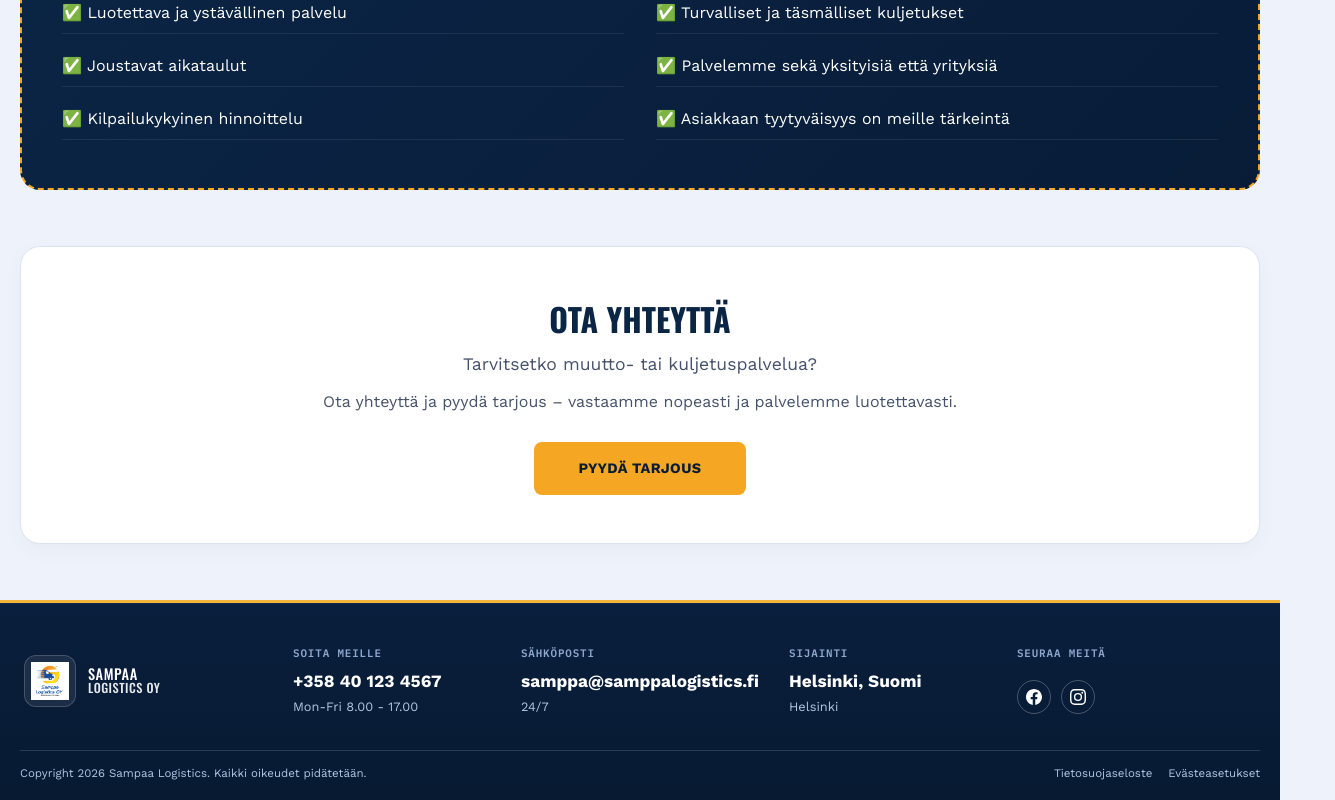
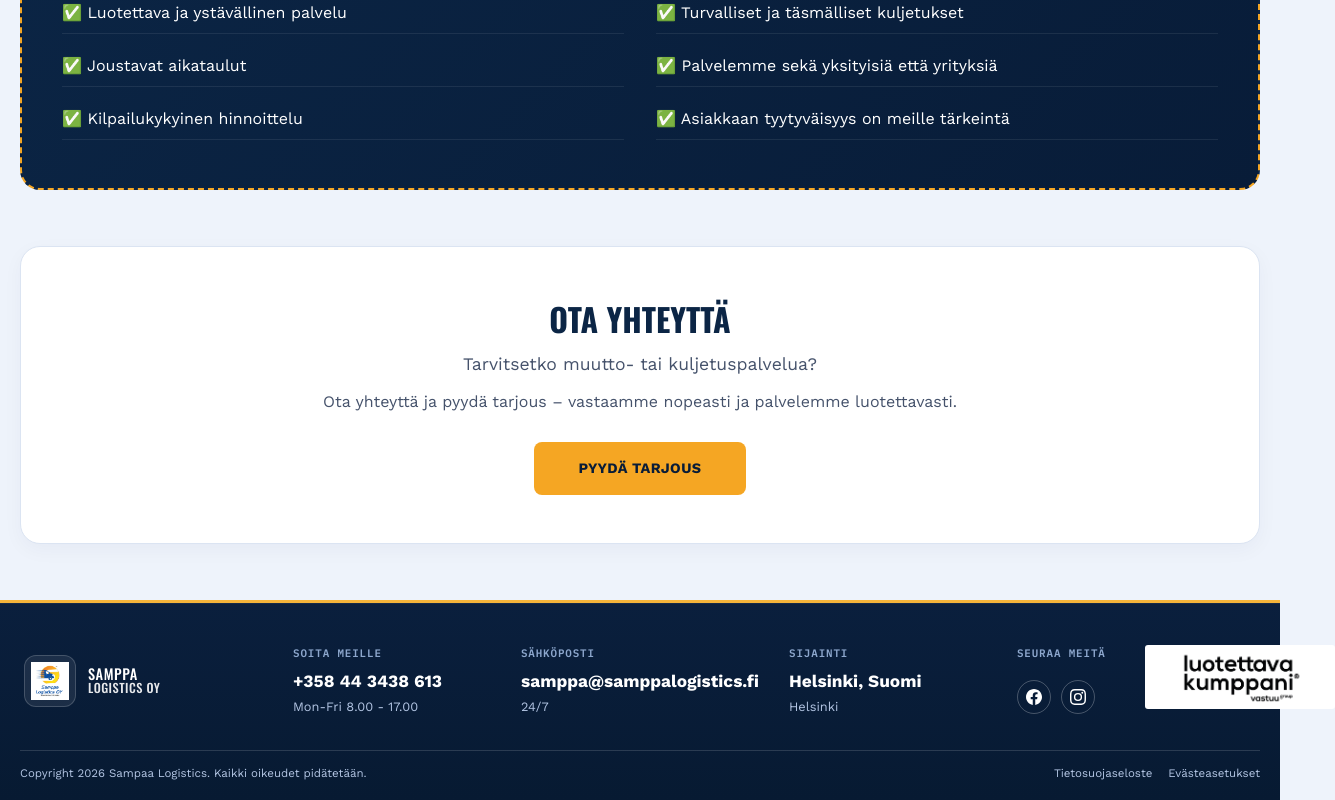
Before and after one commit to Buddhima65/samppa--logistics, a React (Vite) app in the folder client/: page /logistics in a window 1280 px wide. Shown: the part 2076-2876 px from the top of the page, 1335 px wide, since content can reach past the window. Built offline with nearby package versions, Linux system fonts and the light colour scheme.

Commit message:
add vastu image and do some corrections

```diff
--- a/client/src/App.css
+++ b/client/src/App.css
@@ -787,11 +787,24 @@ a {
 
 .home-contact-block h4 {
   margin: 0 0 8px;
+  display: flex;
+  align-items: center;
+  gap: 10px;
   font-family: var(--font-mono);
   text-transform: uppercase;
   color: #8da7cd;
   font-size: 0.68rem;
   letter-spacing: 0.08em;
+}
+
+.home-footer-vastu {
+  width: 190px;
+  height: 64px;
+  margin-left: 36px;
+  object-fit: contain;
+  background: #ffffff;
+  padding: 3px 7px;
+  border-radius: 3px;
 }
 
 .home-contact-block strong {
@@ -814,6 +827,17 @@ a {
   display: flex;
   flex-direction: column;
   gap: 6px;
+}
+
+.home-contact-social h4 {
+  position: relative;
+  align-items: flex-start;
+}
+
+.home-contact-social .home-footer-vastu {
+  position: absolute;
+  left: 92px;
+  top: 0;
 }
 
 .home-social-row {
--- a/client/src/App.jsx
+++ b/client/src/App.jsx
@@ -12,6 +12,7 @@ import OutdoorAreasPage from './pages/OutdoorAreasPage';
 import WinterServicesPage from './pages/WinterServicesPage';
 import ScrollToTop from './components/ScrollToTop';
 import sampaaLogo from './assets/images/slogo.jpg';
+import vastuLogo from './assets/images/vastu.png';
 import logisticsImage from './assets/images/sa.jpg';
 import propertyImage from './assets/images/property.jpg';
 
@@ -25,7 +26,7 @@ const copy = {
     heroEyebrow: 'Helsinki-Based Route Network',
     heroTitle: 'Fair Service All The Way To Your Destination',
     heroText:
-      'Sampaa Logistics offers reliable transport and property services with sustainable products for modern homes and businesses.',
+      'Samppa Logistics offers reliable transport and property services with sustainable products for modern homes and businesses.',
     heroPrimary: 'Request a Quote',
     heroSecondary: 'Contact Us',
     manifestLabel: 'On This Route',
@@ -78,7 +79,7 @@ const copy = {
     heroEyebrow: 'Helsinki-pohjainen palveluverkosto',
     heroTitle: 'Reilua Palvelua Perille Saakka',
     heroText:
-      'Sampaa Logistics tarjoaa luotettavaa kuljetus- ja kiinteistöpalvelua sekä vastuullisia tuotteita huomisen tarpeisiin.',
+      'Samppa Logistics tarjoaa luotettavaa kuljetus- ja kiinteistöpalvelua sekä vastuullisia tuotteita huomisen tarpeisiin.',
     heroPrimary: 'Pyydä Tarjous',
     heroSecondary: 'Ota Yhteyttä',
     manifestLabel: 'Tällä Reitillä',
@@ -305,12 +306,12 @@ function HomePage({ language, setLanguage }) {
         <section className="home-contact-footer" id="contact">
           <div className="shell home-contact-footer__top">
             <div className="home-contact-block home-contact-brand">
-              <div className="home-footer-brand" aria-label="Sampaa Logistics home">
+              <div className="home-footer-brand" aria-label="Samppa Logistics home">
                 <span className="home-brand__mark" aria-hidden="true">
                   <img src={sampaaLogo} alt="" className="home-brand__logo" />
                 </span>
                 <div className="home-brand__text">
-                  <span className="home-brand__name">Sampaa</span>
+                  <span className="home-brand__name">Samppa</span>
                   <span className="home-brand__sub">Logistics OY</span>
                 </div>
               </div>
@@ -335,7 +336,7 @@ function HomePage({ language, setLanguage }) {
             </div>
 
             <div className="home-contact-block home-contact-social">
-              <h4>{text.contact.socialLabel}</h4>
+              <h4>{text.contact.socialLabel}<img src={vastuLogo} alt="Luotettava Kumppani" className="home-footer-vastu" /></h4>
               <div className="home-social-row">
                 <a href="//www.facebook.com/profile.php?id=61569304281836" target="_blank" rel="noopener noreferrer" aria-label="Facebook">
                   <svg className="home-social-icon-footer" viewBox="0 0 24 24" fill="currentColor">
--- a/client/src/pages/CleaningPage.jsx
+++ b/client/src/pages/CleaningPage.jsx
@@ -2,6 +2,7 @@ import { Link } from 'react-router-dom';
 import { useState, useEffect } from 'react';
 import './CleaningPage.css';
 import sampaaLogo from '../assets/images/slogo.jpg';
+import vastuLogo from '../assets/images/vastu.png';
 
 const content = {
   en: {
@@ -234,7 +235,7 @@ function CleaningPage({ language, setLanguage }) {
                 <img src={sampaaLogo} alt="" className="home-brand__logo" />
               </span>
               <div className="home-brand__text">
-                <span className="home-brand__name">Sampaa</span>
+                <span className="home-brand__name">Samppa</span>
                 <span className="home-brand__sub">Logistics OY</span>
               </div>
             </div>
@@ -259,7 +260,7 @@ function CleaningPage({ language, setLanguage }) {
           </div>
 
           <div className="home-contact-block home-contact-social">
-            <h4>{language === 'en' ? 'Follow Us' : 'Seuraa Meitä'}</h4>
+            <h4>{language === 'en' ? 'Follow Us' : 'Seuraa Meitä'}<img src={vastuLogo} alt="Luotettava Kumppani" className="home-footer-vastu" /></h4>
             <div className="home-social-row">
               <a href="//www.facebook.com/profile.php?id=61569304281836" target="_blank" rel="noopener noreferrer" aria-label="Facebook">
                 <svg className="home-social-icon-footer" viewBox="0 0 24 24" fill="currentColor">
--- a/client/src/pages/CompanyPage.jsx
+++ b/client/src/pages/CompanyPage.jsx
@@ -2,6 +2,7 @@ import { Link } from 'react-router-dom';
 import { useState } from 'react';
 import './CompanyPage.css';
 import sampaaLogo from '../assets/images/slogo.jpg';
+import vastuLogo from '../assets/images/vastu.png';
 import companyVideo from '../assets/videos/company2.mp4'; // Your company video
 import companyPoster from '../assets/images/companyposter.jpg'; // Fallback poster image
 
@@ -146,7 +147,7 @@ const content = {
         {
           icon: '🤝',
           title: 'Asiakas Ensimmäisenä',
-          text: 'Tytyväisyytesi on tärkein prioriteettimme kaikessa tekemisessä.'
+          text: 'Tyytyväisyytenne on meille ensisijaisen tärkeää kaikessa, mitä teemme.'
         },
         {
           icon: '🚚',
@@ -401,7 +402,7 @@ function CompanyPage({ language, setLanguage }) {
                 <img src={sampaaLogo} alt="" className="home-brand__logo" />
               </span>
               <div className="home-brand__text">
-                <span className="home-brand__name">Sampaa</span>
+                <span className="home-brand__name">Samppa</span>
                 <span className="home-brand__sub">Logistics OY</span>
               </div>
             </div>
@@ -426,7 +427,7 @@ function CompanyPage({ language, setLanguage }) {
           </div>
 
           <div className="home-contact-block home-contact-social">
-            <h4>{text.contact.socialLabel}</h4>
+            <h4>{text.contact.socialLabel}<img src={vastuLogo} alt="Luotettava Kumppani" className="home-footer-vastu" /></h4>
             <div className="home-social-row">
               <a href="//www.facebook.com/profile.php?id=61569304281836" target="_blank" rel="noopener noreferrer" aria-label="Facebook">
                 <svg className="home-social-icon-footer" viewBox="0 0 24 24" fill="currentColor">
--- a/client/src/pages/ContactPage.jsx
+++ b/client/src/pages/ContactPage.jsx
@@ -2,6 +2,7 @@ import { Link } from 'react-router-dom';
 import { useState } from 'react';
 import './ContactPage.css';
 import sampaaLogo from '../assets/images/slogo.jpg';
+import vastuLogo from '../assets/images/vastu.png';
 import ownerImage from '../assets/images/owner.jpg';
 
 const content = {
@@ -462,7 +463,7 @@ function ContactPage({ language, setLanguage }) {
                 <img src={sampaaLogo} alt="" className="home-brand__logo" />
               </span>
               <div className="home-brand__text">
-                <span className="home-brand__name">Sampaa</span>
+                <span className="home-brand__name">Samppa</span>
                 <span className="home-brand__sub">Logistics OY</span>
               </div>
             </div>
@@ -487,7 +488,7 @@ function ContactPage({ language, setLanguage }) {
           </div>
 
           <div className="home-contact-block home-contact-social">
-            <h4>{text.contact.socialLabel}</h4>
+            <h4>{text.contact.socialLabel}<img src={vastuLogo} alt="Luotettava Kumppani" className="home-footer-vastu" /></h4>
             <div className="home-social-row">
               <a href="//www.facebook.com/profile.php?id=61569304281836" target="_blank" rel="noopener noreferrer" aria-label="Facebook">
                 <svg className="home-social-icon-footer" viewBox="0 0 24 24" fill="currentColor">
--- a/client/src/pages/LogisticsPage.jsx
+++ b/client/src/pages/LogisticsPage.jsx
@@ -3,6 +3,7 @@ import { Link } from 'react-router-dom';
 import { useState } from 'react';
 import './LogisticsPage.css';
 import sampaaLogo from '../assets/images/slogo.jpg';
+import vastuLogo from '../assets/images/vastu.png';
 import logisticsHero from '../assets/images/sa.jpg';
 
 const content = {
@@ -172,7 +173,7 @@ const content = {
       title: 'Ota yhteyttä',
       subtitle: 'Tarvitsetko muutto- tai kuljetuspalvelua?',
       text: 'Ota yhteyttä ja pyydä tarjous – vastaamme nopeasti ja palvelemme luotettavasti.',
-      phone: '+358 40 123 4567',
+      phone: '+358 44 3438 613',
       email: 'samppa@samppalogistics.fi',
       location: 'Helsinki, Suomi',
       phoneLabel: 'Soita Meille',
@@ -335,7 +336,7 @@ const navTargets = ['/', '/logistics', '/property', '/company', '/contact'];
                 <img src={sampaaLogo} alt="" className="home-brand__logo" />
               </span>
               <div className="home-brand__text">
-                <span className="home-brand__name">Sampaa</span>
+                <span className="home-brand__name">Samppa</span>
                 <span className="home-brand__sub">Logistics OY</span>
               </div>
             </div>
@@ -360,7 +361,7 @@ const navTargets = ['/', '/logistics', '/property', '/company', '/contact'];
           </div>
 
           <div className="home-contact-block home-contact-social">
-            <h4>{text.contact.socialLabel}</h4>
+            <h4>{text.contact.socialLabel}<img src={vastuLogo} alt="Luotettava Kumppani" className="home-footer-vastu" /></h4>
             <div className="home-social-row">
               <a href="//www.facebook.com/profile.php?id=61569304281836" target="_blank" rel="noopener noreferrer" aria-label="Facebook">
                 <svg className="home-social-icon-footer" viewBox="0 0 24 24" fill="currentColor">
--- a/client/src/pages/OutdoorAreasPage.jsx
+++ b/client/src/pages/OutdoorAreasPage.jsx
@@ -3,6 +3,7 @@ import { Link } from 'react-router-dom';
 import { useState, useEffect } from 'react';
 import './OutdoorAreasPage.css';
 import sampaaLogo from '../assets/images/slogo.jpg';
+import vastuLogo from '../assets/images/vastu.png';
 
 const content = {
   en: {
@@ -222,7 +223,7 @@ function OutdoorAreasPage({ language, setLanguage }) {
                 <img src={sampaaLogo} alt="" className="home-brand__logo" />
               </span>
               <div className="home-brand__text">
-                <span className="home-brand__name">Sampaa</span>
+                <span className="home-brand__name">Samppa</span>
                 <span className="home-brand__sub">Logistics OY</span>
               </div>
             </div>
@@ -247,7 +248,7 @@ function OutdoorAreasPage({ language, setLanguage }) {
           </div>
 
           <div className="home-contact-block home-contact-social">
-            <h4>{language === 'en' ? 'Follow Us' : 'Seuraa Meitä'}</h4>
+            <h4>{language === 'en' ? 'Follow Us' : 'Seuraa Meitä'}<img src={vastuLogo} alt="Luotettava Kumppani" className="home-footer-vastu" /></h4>
             <div className="home-social-row">
               <a href="//www.facebook.com/profile.php?id=61569304281836" target="_blank" rel="noopener noreferrer" aria-label="Facebook">
                 <svg className="home-social-icon-footer" viewBox="0 0 24 24" fill="currentColor">
--- a/client/src/pages/PropertyMaintenancePage.jsx
+++ b/client/src/pages/PropertyMaintenancePage.jsx
@@ -3,6 +3,7 @@ import { Link } from 'react-router-dom';
 import { useState, useEffect } from 'react';
 import './PropertyMaintenancePage.css';
 import sampaaLogo from '../assets/images/slogo.jpg';
+import vastuLogo from '../assets/images/vastu.png';
 
 const content = {
   en: {
@@ -212,7 +213,7 @@ function PropertyMaintenancePage({ language, setLanguage }) {
                 <img src={sampaaLogo} alt="" className="home-brand__logo" />
               </span>
               <div className="home-brand__text">
-                <span className="home-brand__name">Sampaa</span>
+                <span className="home-brand__name">Samppa</span>
                 <span className="home-brand__sub">Logistics OY</span>
               </div>
             </div>
@@ -237,7 +238,7 @@ function PropertyMaintenancePage({ language, setLanguage }) {
           </div>
 
           <div className="home-contact-block home-contact-social">
-            <h4>{language === 'en' ? 'Follow Us' : 'Seuraa Meitä'}</h4>
+            <h4>{language === 'en' ? 'Follow Us' : 'Seuraa Meitä'}<img src={vastuLogo} alt="Luotettava Kumppani" className="home-footer-vastu" /></h4>
             <div className="home-social-row">
               <a href="//www.facebook.com/profile.php?id=61569304281836" target="_blank" rel="noopener noreferrer" aria-label="Facebook">
                 <svg className="home-social-icon-footer" viewBox="0 0 24 24" fill="currentColor">
--- a/client/src/pages/PropertyPage.jsx
+++ b/client/src/pages/PropertyPage.jsx
@@ -2,6 +2,7 @@ import { Link } from 'react-router-dom';
 import { useState } from 'react';
 import './PropertyPage.css';
 import sampaaLogo from '../assets/images/slogo.jpg';
+import vastuLogo from '../assets/images/vastu.png';
 import propertyHero from '../assets/images/snow.jpg';
 
 const content = {
@@ -838,7 +839,7 @@ function PropertyPage({ language, setLanguage }) {
                 <img src={sampaaLogo} alt="" className="home-brand__logo" />
               </span>
               <div className="home-brand__text">
-                <span className="home-brand__name">Sampaa</span>
+                <span className="home-brand__name">Samppa</span>
                 <span className="home-brand__sub">Logistics OY</span>
               </div>
             </div>
@@ -863,7 +864,7 @@ function PropertyPage({ language, setLanguage }) {
           </div>
 
           <div className="home-contact-block home-contact-social">
-            <h4>{text.footerContact.socialLabel}</h4>
+            <h4>{text.footerContact.socialLabel}<img src={vastuLogo} alt="Luotettava Kumppani" className="home-footer-vastu" /></h4>
             <div className="home-social-row">
               <a href="//www.facebook.com/profile.php?id=61569304281836" target="_blank" rel="noopener noreferrer" aria-label="Facebook">
                 <svg className="home-social-icon-footer" viewBox="0 0 24 24" fill="currentColor">
--- a/client/src/pages/WindowWashingPage.jsx
+++ b/client/src/pages/WindowWashingPage.jsx
@@ -2,6 +2,7 @@ import { Link } from 'react-router-dom';
 import { useState, useEffect } from 'react';
 import './WindowWashingPage.css';
 import sampaaLogo from '../assets/images/slogo.jpg';
+import vastuLogo from '../assets/images/vastu.png';
 
 const content = {
   en: {
@@ -201,7 +202,7 @@ function WindowWashingPage({ language, setLanguage }) {
                 <img src={sampaaLogo} alt="" className="home-brand__logo" />
               </span>
               <div className="home-brand__text">
-                <span className="home-brand__name">Sampaa</span>
+                <span className="home-brand__name">Samppa</span>
                 <span className="home-brand__sub">Logistics OY</span>
               </div>
             </div>
@@ -226,7 +227,7 @@ function WindowWashingPage({ language, setLanguage }) {
           </div>
 
           <div className="home-contact-block home-contact-social">
-            <h4>{language === 'en' ? 'Follow Us' : 'Seuraa Meitä'}</h4>
+            <h4>{language === 'en' ? 'Follow Us' : 'Seuraa Meitä'}<img src={vastuLogo} alt="Luotettava Kumppani" className="home-footer-vastu" /></h4>
             <div className="home-social-row">
               <a href="//www.facebook.com/profile.php?id=61569304281836" target="_blank" rel="noopener noreferrer" aria-label="Facebook">
                 <svg className="home-social-icon-footer" viewBox="0 0 24 24" fill="currentColor">
--- a/client/src/pages/WinterServicesPage.jsx
+++ b/client/src/pages/WinterServicesPage.jsx
@@ -3,6 +3,7 @@ import { Link } from 'react-router-dom';
 import { useState, useEffect } from 'react';
 import './WinterServicesPage.css';
 import sampaaLogo from '../assets/images/slogo.jpg';
+import vastuLogo from '../assets/images/vastu.png';
 
 const content = {
   en: {
@@ -202,7 +203,7 @@ function WinterServicesPage({ language, setLanguage }) {
                 <img src={sampaaLogo} alt="" className="home-brand__logo" />
               </span>
               <div className="home-brand__text">
-                <span className="home-brand__name">Sampaa</span>
+                <span className="home-brand__name">Samppa</span>
                 <span className="home-brand__sub">Logistics OY</span>
               </div>
             </div>
@@ -227,7 +228,7 @@ function WinterServicesPage({ language, setLanguage }) {
           </div>
 
           <div className="home-contact-block home-contact-social">
-            <h4>{language === 'en' ? 'Follow Us' : 'Seuraa Meitä'}</h4>
+            <h4>{language === 'en' ? 'Follow Us' : 'Seuraa Meitä'}<img src={vastuLogo} alt="Luotettava Kumppani" className="home-footer-vastu" /></h4>
             <div className="home-social-row">
               <a href="//www.facebook.com/profile.php?id=61569304281836" target="_blank" rel="noopener noreferrer" aria-label="Facebook">
                 <svg className="home-social-icon-footer" viewBox="0 0 24 24" fill="currentColor">
```
Also changed, not shown: client/src/assets/images/vastu.png (added).
